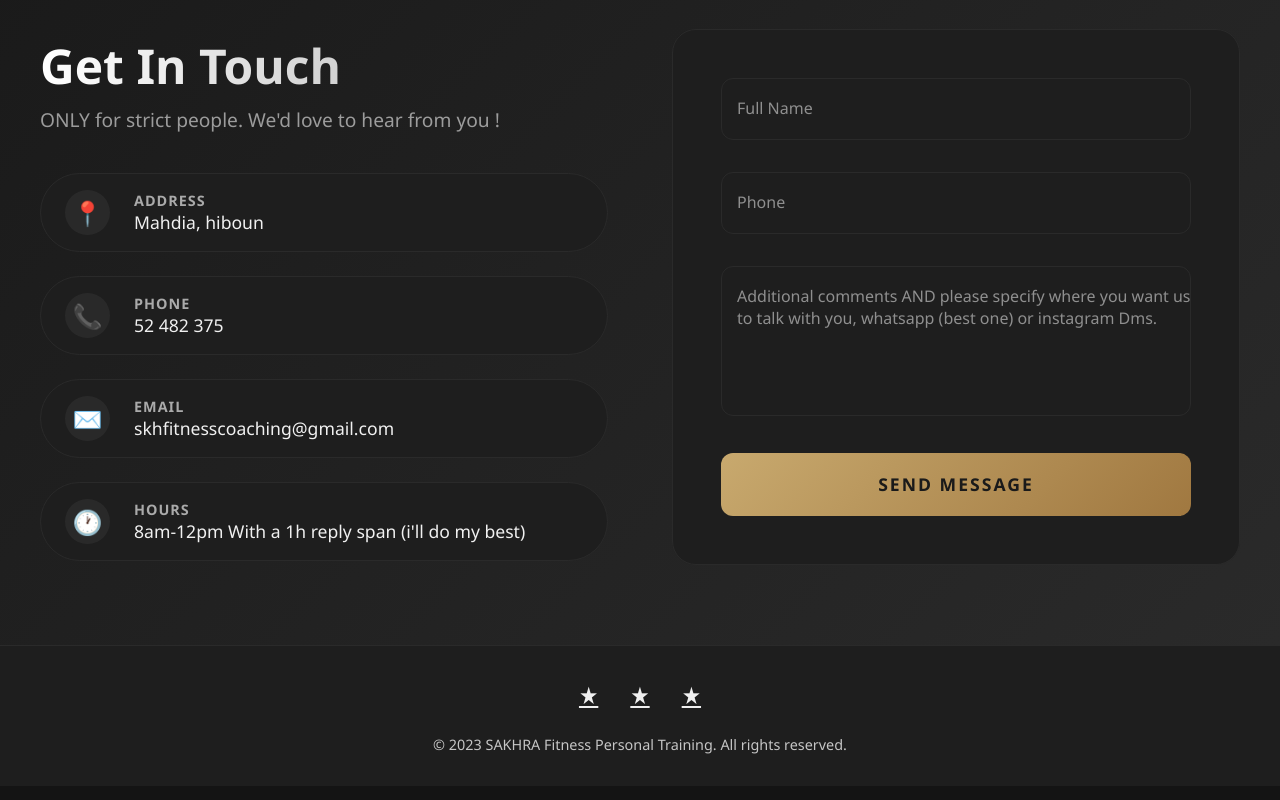
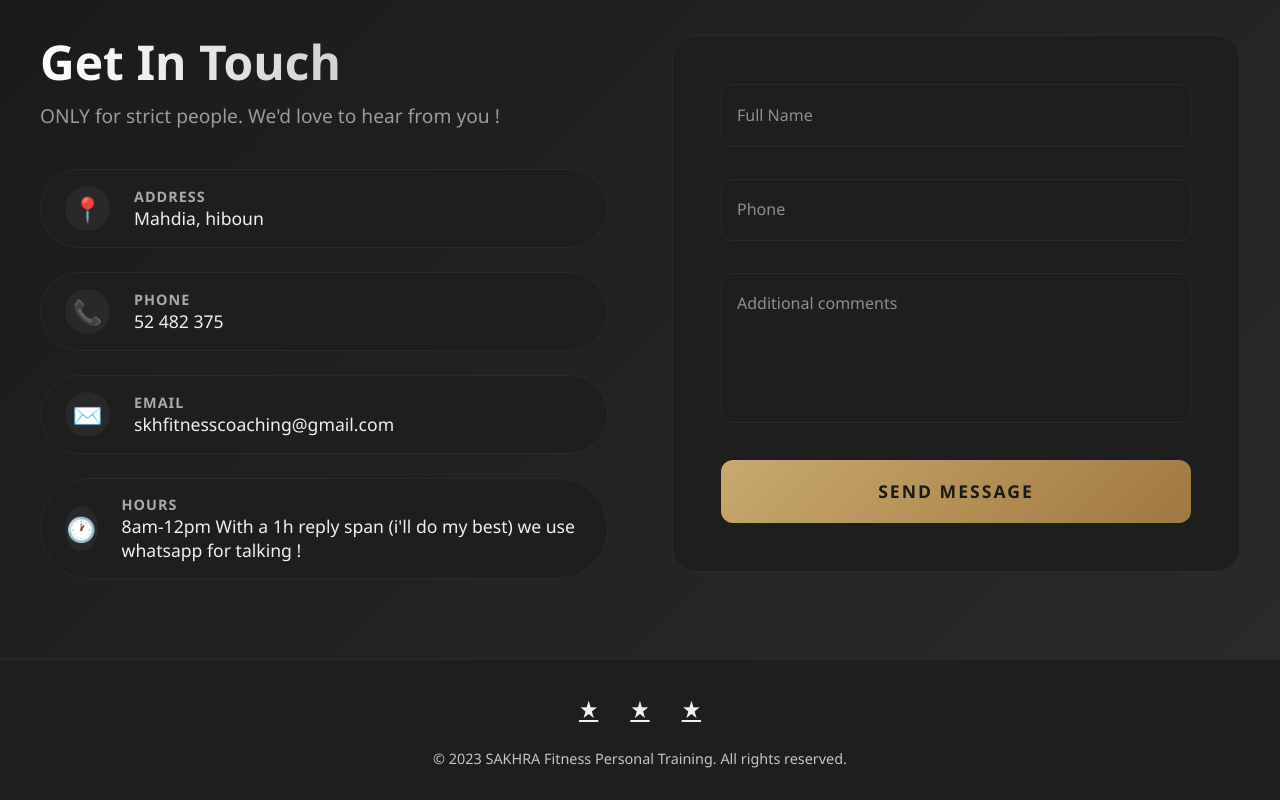
Before and after one commit to malek-sk/online-co, a website: page basepage.html in a window 1280 px wide. Shown: the part 1802-2602 px from the top of the page. Drawn offline with Linux system fonts and the light colour scheme.

Commit message:
additional info fix

```diff
--- a/basepage.html
+++ b/basepage.html
@@ -153,7 +153,7 @@
                         <span class="contact-icon">🕐</span>
                         <div class="contact-card-text">
                             <strong>Hours</strong>
-                            <span>8am-12pm With a 1h reply span (i'll do my best)</span>
+                            <span>8am-12pm With a 1h reply span (i'll do my best) we use whatsapp for talking !</span>
                         </div>
                     </div>
                 </div>
@@ -170,15 +170,15 @@
 
 
                     <div class="floating-group">
-                        <input type="tel" id="phone" name="phone" required placeholder=" " pattern="[0-9]{8}" title="Please enter a valid 8 digit phone number" maxlength="8">
+                        <input type="tel" id="phone" name="phone" required placeholder=" " pattern="[0-9]{8}"
+                            title="Please enter a valid 8 digit phone number" maxlength="8">
                         <label for="phone">Phone</label>
                         <div class="input-glow"></div>
                     </div>
 
                     <div class="floating-group">
                         <textarea id="message" name="message" placeholder=" "></textarea>
-                        <label for="message">Additional comments AND please specify where you want us to talk with you,
-                            whatsapp (best one) or instagram Dms.</label>
+                        <label for="message">Additional comments </label>
                         <div class="input-glow"></div>
                     </div>
 
```
